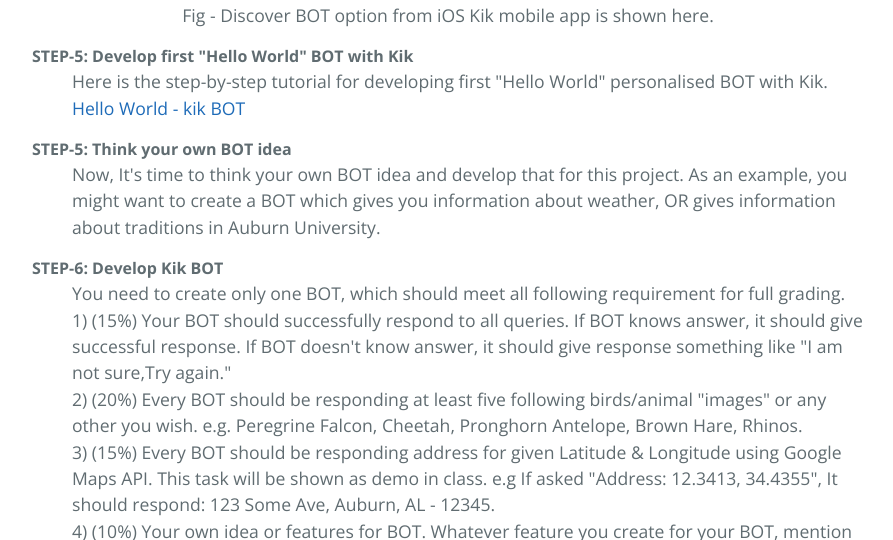
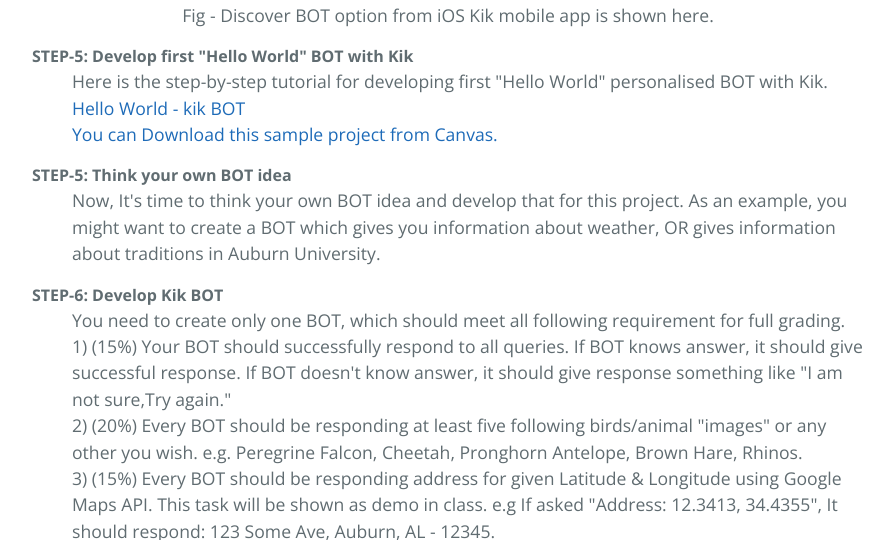
Before and after one commit to Ravi2712/ravi2712.github.io, a Jekyll site: the page built from index.md, in a window 1280 px wide and 900 px high, scrolled down 1956 px, cut to the strip 138-678 px from the top of the window. Shown: the whole strip, without its empty margins (192-1085 px from the left). Built offline with Jekyll 4.4.1, drawn with Linux system fonts in a browser that asks for light colours.

Commit message:
Changes#22

```diff
--- a/index.md
+++ b/index.md
@@ -51,7 +51,8 @@ November 24, 2018 | 11:59 PM
 Fig - Discover BOT option from iOS Kik mobile app is shown here.
 </center>
 <dt>STEP-5: Develop first "Hello World" BOT with Kik</dt>
-<dd>Here is the step-by-step tutorial for developing first "Hello World" personalised BOT with Kik. <a href="#"> Hello World - kik BOT </a>
+<dd>Here is the step-by-step tutorial for developing first "Hello World" personalised BOT with Kik. <a href="#"> Hello World - kik BOT <br>
+You can Download this sample project from Canvas. </a>
 </dd>
 <dt>STEP-5: Think your own BOT idea</dt>
 <dd>Now, It's time to think your own BOT idea and develop that for this project. As an example, you might want to create a BOT which gives you information about weather, OR gives information about traditions in Auburn University.</dd>
@@ -61,7 +62,7 @@ You need to create only one BOT, which should meet all following requirement for
 1) (15%) Your BOT should successfully respond to all queries. If BOT knows answer, it should give successful response. If BOT doesn't know answer, it should give response something like "I am not sure,Try again." <br>
 2) (20%) Every BOT should be responding at least five following birds/animal "images" or any other you wish. e.g. Peregrine Falcon, Cheetah, Pronghorn Antelope, Brown Hare, Rhinos. <br>
 3) (15%) Every BOT should be responding address for given Latitude & Longitude using Google Maps API. This task will be shown as demo in class. e.g If asked "Address: 12.3413, 34.4355", It should respond: 123 Some Ave, Auburn, AL - 12345. <br>
-4) (10%) Your own idea or features for BOT. Whatever feature you create for your BOT, mention in README.
+4) (10%) Your own idea or features for BOT. Whatever feature you create for your BOT, mention in README. <br>
 <img src="http://salemount.com/project-4/kik-discover-bot.jpeg" alt="Kik Discover BOT" style="width:150px;height:225px;">
 <img src="http://salemount.com/project-4/kik-discover-bot.jpeg" alt="Kik Discover BOT" style="width:150px;height:225px;">
 <img src="http://salemount.com/project-4/kik-discover-bot.jpeg" alt="Kik Discover BOT" style="width:150px;height:225px;">
```
